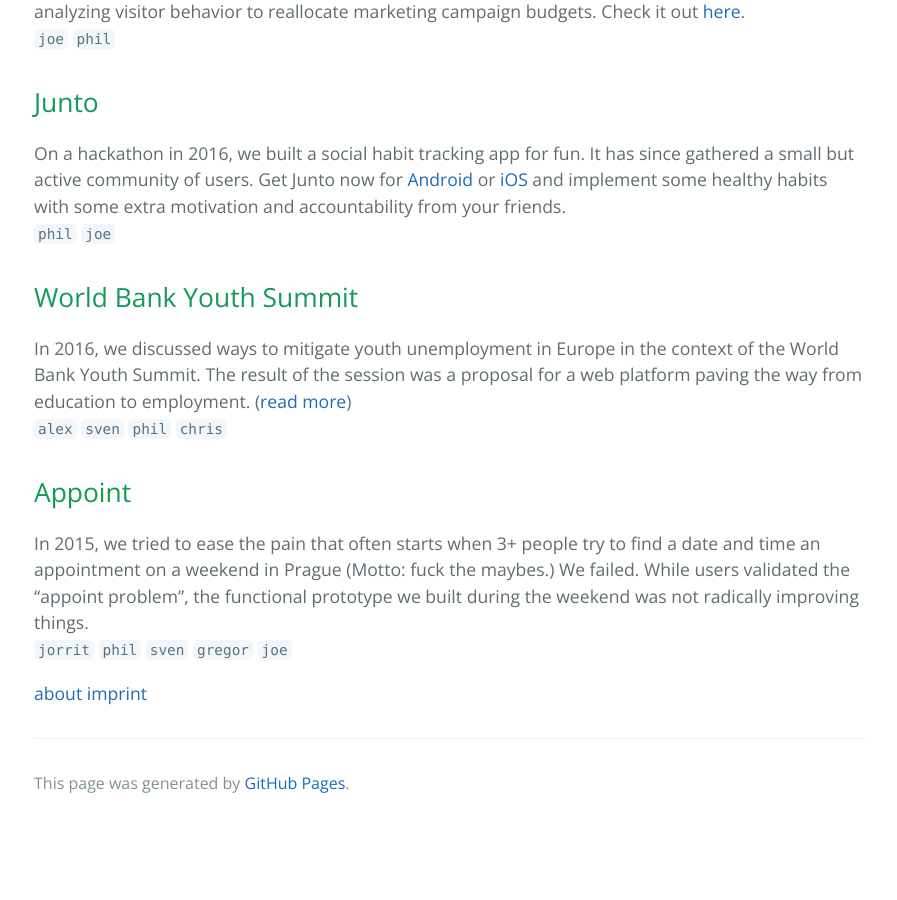
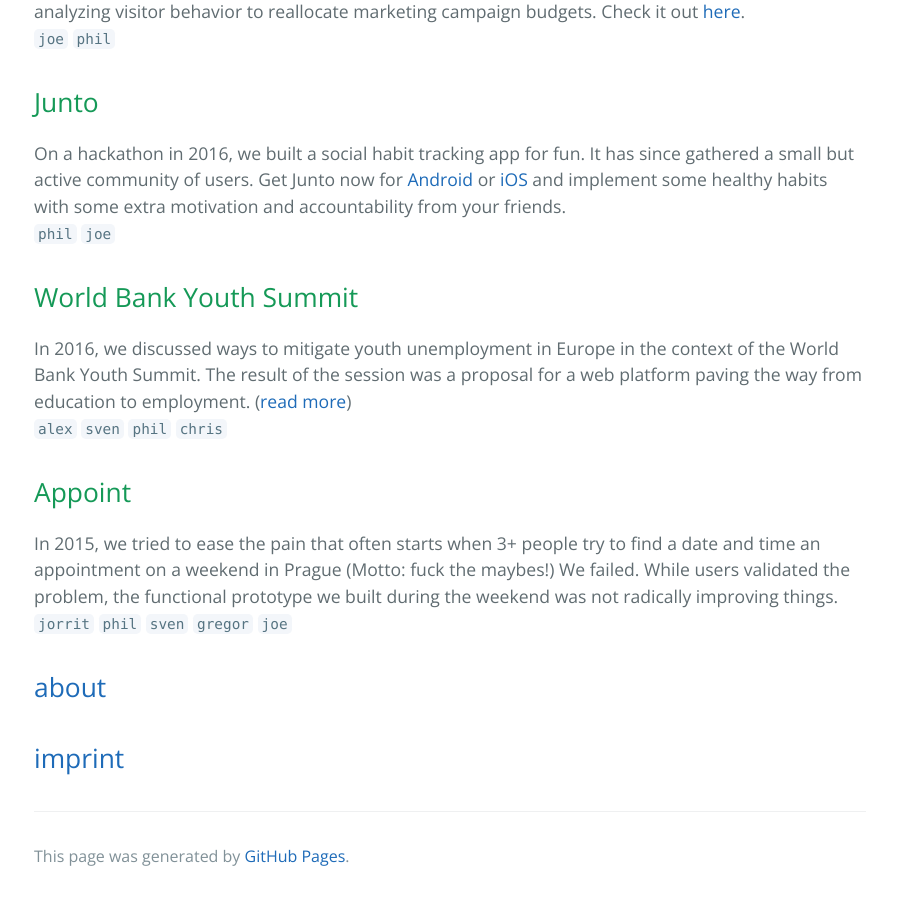
Before and after one commit to pal-lab/pal-lab.github.io, a Jekyll site: the page built from index.md, in a window 1280 px wide and 900 px high, scrolled down 767 px. Shown: the whole window, without its empty margins (190-1087 px from the left). Built offline with Jekyll 4.4.1, drawn with Linux system fonts in a browser that asks for light colours; our own code applies the rules of GitHub Pages for plain Markdown files; before the commit the page ends 1594 px from its top, so only the background shows below that.

Commit message:
editorial changes

```diff
--- a/index.md
+++ b/index.md
@@ -29,9 +29,8 @@ In 2016, we discussed ways to mitigate youth unemployment in Europe in the conte
 
 ## [](#header-2)Appoint
 
-In 2015, we tried to ease the pain that often starts when 3+ people try to find a date and time an appointment on a weekend in Prague (Motto: fuck the maybes.) We failed. While users validated the "appoint problem", the functional prototype we built during the weekend was not radically improving things.
+In 2015, we tried to ease the pain that often starts when 3+ people try to find a date and time an appointment on a weekend in Prague (Motto: fuck the maybes!) We failed. While users validated the problem, the functional prototype we built during the weekend was not radically improving things.
 `jorrit` `phil` `sven` `gregor` `joe`
 
-
-
-[about](about)      [imprint](imprint)
+## [](#header-2)[about](about)
+## [](#header-2)[imprint](imprint)
```
